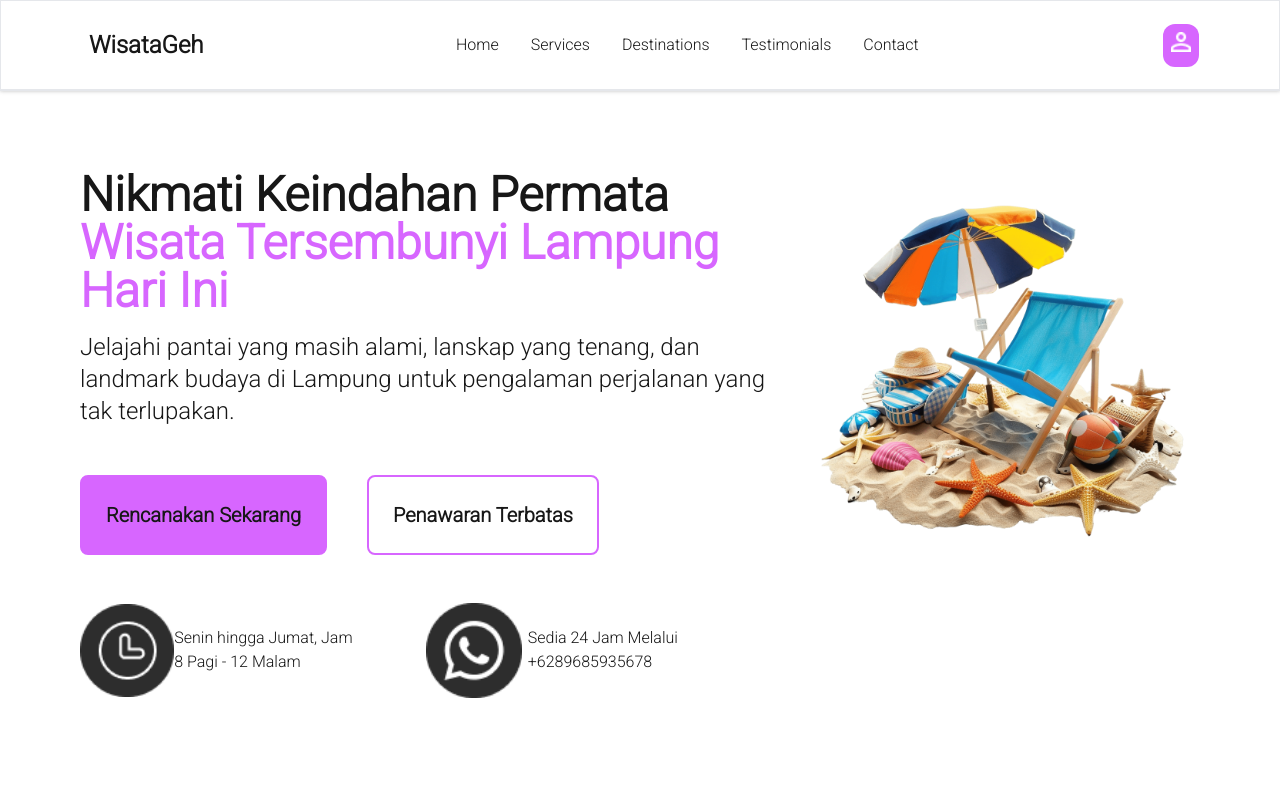
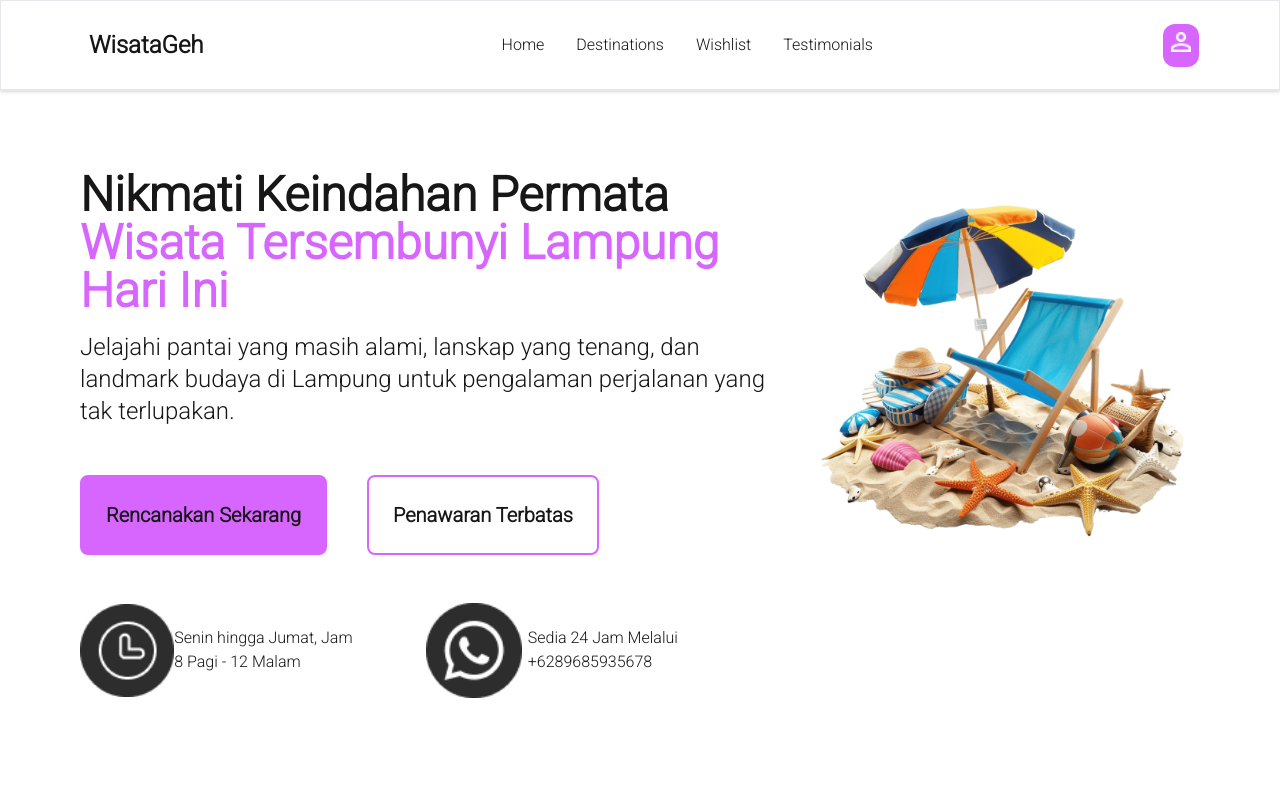
Before and after one commit to RakaAgiSaputra/PW2-22B-ONDEMANDE, a Next.js app in the folder Program/wisatageh-app/: page / in a window 1280 px wide. Shown: the top 800 px of the page. Built offline with nearby package versions, Linux system fonts and the light colour scheme.

Commit message:
raka: navbar upadate

```diff
--- a/Program/wisatageh-app/components/halaman_utama/Navbar.tsx
+++ b/Program/wisatageh-app/components/halaman_utama/Navbar.tsx
@@ -1,4 +1,4 @@
-import React from 'react';
+import React from "react";
 import Link from "next/link";
 
 const Navbar = () => {
@@ -6,47 +6,48 @@ const Navbar = () => {
     <>
       <nav className="flex justify-between gap-5 items-center px-20 pt-5 pb-5 border border-b-2 p-2 shadow-custom">
         <div className="p-2">
-            <Link href={""} className="text-2xl font-bold">
+          <Link href={"/"} className="text-2xl font-bold">
             WisataGeh
           </Link>
         </div>
         <div className="p-2">
           <ul className="flex gap-8">
             <li>
-                <Link className="font-light hover:font-bold" href={""}>
+              <Link className="font-light hover:font-bold" href={"/"}>
                 Home
               </Link>
             </li>
             <li>
-                <Link className="font-light hover:font-bold" href={""}>
-                  Services
-                </Link>
-              </li>
-              <li>
-                <Link className="font-light hover:font-bold" href={""}>
+              <Link
+                className="font-light hover:font-bold"
+                href={"/destinations"}
+              >
                 Destinations
               </Link>
             </li>
             <li>
-                <Link className="font-light hover:font-bold" href={""}>
-                  Testimonials
+              <Link className="font-light hover:font-bold" href={"wishlist"}>
+                Wishlist
               </Link>
             </li>
             <li>
-                <Link className="font-light hover:font-bold" href={""}>
-                  Contact
+              <Link
+                className="font-light hover:font-bold"
+                href={"testimonials"}
+              >
+                Testimonials
               </Link>
             </li>
           </ul>
         </div>
         <div className="p-2 bg-primaryColor rounded-xl">
           <button>
-              <img src="assets\icons\ic_profile.png" width={20}/>
+            <img src="assets\icons\ic_profile.png" width={20} />
           </button>
         </div>
       </nav>
     </>
   );
-}
+};
 
 export default Navbar;
```
Lines whose indentation alone changed are shown as unchanged.
